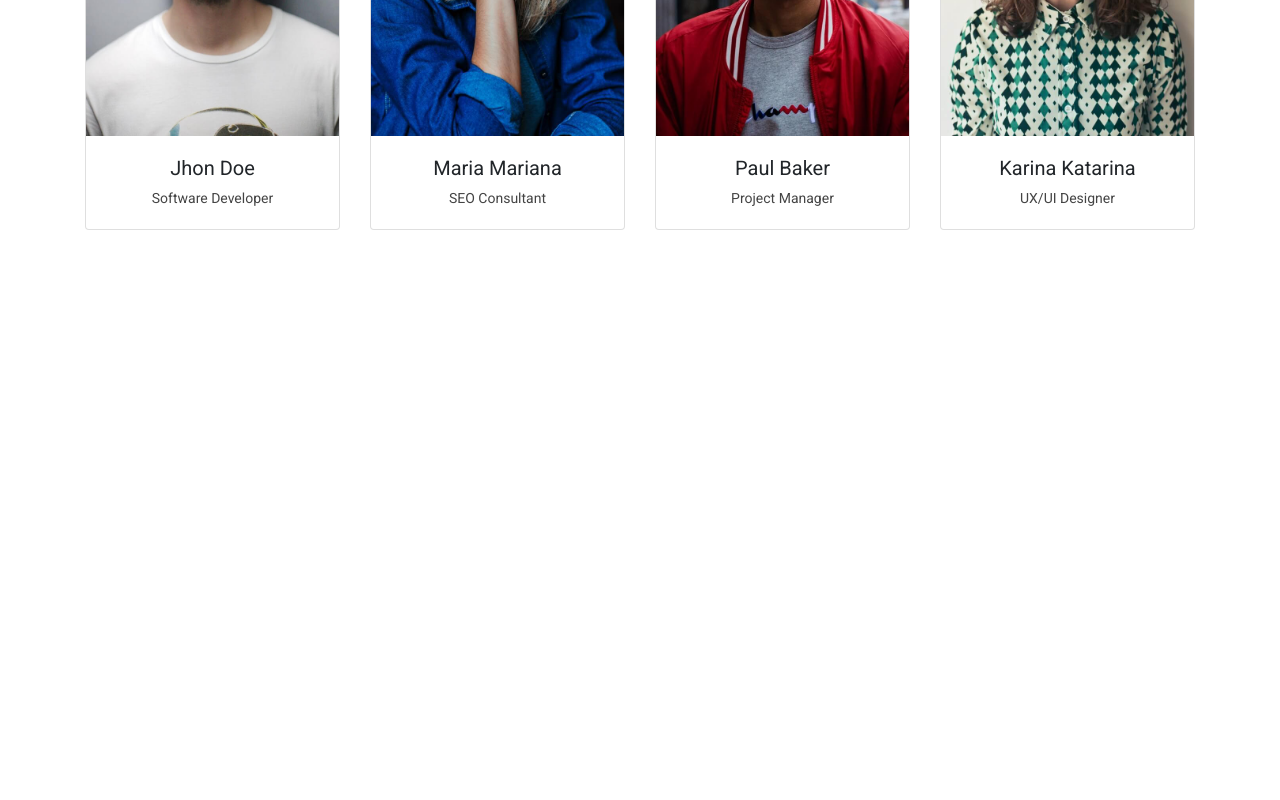
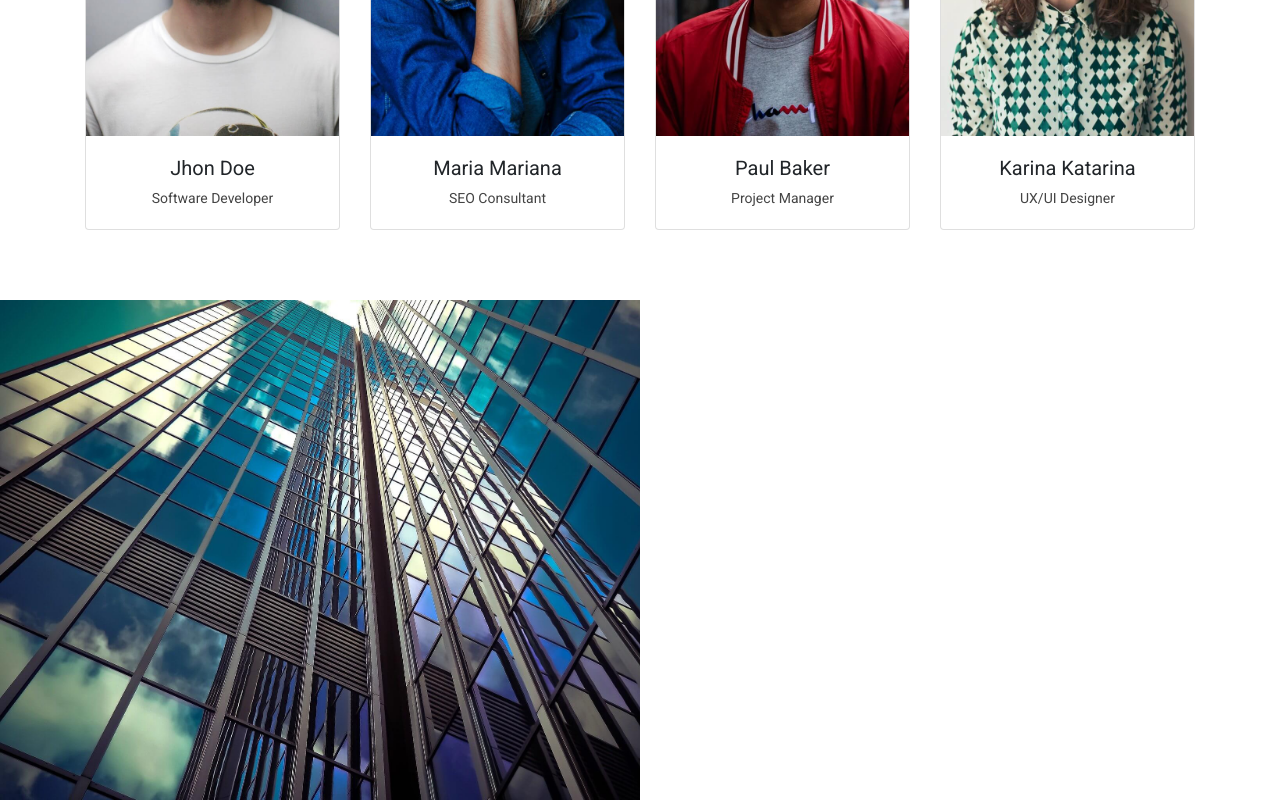
Before and after one commit to antoniocsimoes/bootstrap_matheus, a plain HTML site: page index.html in a window 1280 px wide. Shown: the part 2874-3674 px from the top of the page. Before the commit the page ends 3174 px from the top, so only its background shows below. Drawn offline with nearby package versions, Linux system fonts and the light colour scheme; a script that the page names is missing.

Commit message:
Adicionando a seção - trabalhe conosco

```diff
--- a/css/style.css
+++ b/css/style.css
@@ -185,3 +185,54 @@ header, .navbar {
 .card-body {
     text-align: center;
 }
+
+/* Trabalhe conosco */
+
+#apply-area {
+    height: 500px;
+}
+
+#apply-area .container-fluid, #apply-area .row {
+    height: 100%;
+}
+
+#apply-area .apply-box {
+    text-align: center;
+    padding: 70px 50px;
+}
+
+#company-img {
+    background-image: url(/img/empresa.jpg);
+    background-size: cover;
+    height: 100%;
+}
+
+#pattern-img h4, #pattern-img p {
+    color: #FFF;
+}
+
+#pattern-img h4 {
+    margin-top: 8%;
+    margin-bottom: 20px;
+    text-transform: uppercase;
+}
+
+#pattern-img p {
+    margin-bottom: 20px;
+}
+
+#apply-btn {
+    display: block;
+    height: auto;
+    width: 180px;
+    margin-left: auto;
+    margin-right: auto;
+    margin-top: 30px;
+    background-color: transparent;
+    border-color: #FFF;
+}
+
+#apply-btn:hover {
+    border-color: #65DAF9;
+    background-color: #65DAF9;
+}
--- a/index.html
+++ b/index.html
@@ -245,6 +245,22 @@
                 </div>
             </div>
 
+            <!-- Trabalhe conosco -->
+            <div id="apply-area">
+                <div class="container-fluid">
+                    <div class="row">
+                        <div class="col-md-6 apply-box" id="company-img"></div>
+                        <div class="col-md-6 apply-box" id="pattern-img">
+                            <h4>Gosta de desafios?</h4>
+                            <p>Temos várias poisções abertas, entre elas: Software Engineer, UI/UX Designer, Project Manager e mais.</p>
+                            <p>Clique no botão abaixo e confira os benefícios e as posições em aberto.</p>
+                            <p>Aqui você terá a chance de trabalhar com as melhores tecnologias e os profissionais mais capacitados.</p>
+                            <a href="#" class="main-btn" id="apply-btn">Saiba Mais</a>
+                        </div>
+                    </div>
+                </div>
+            </div>
+
         </div>
     </main>
     <script src="js/scripts.js"></script>
```
